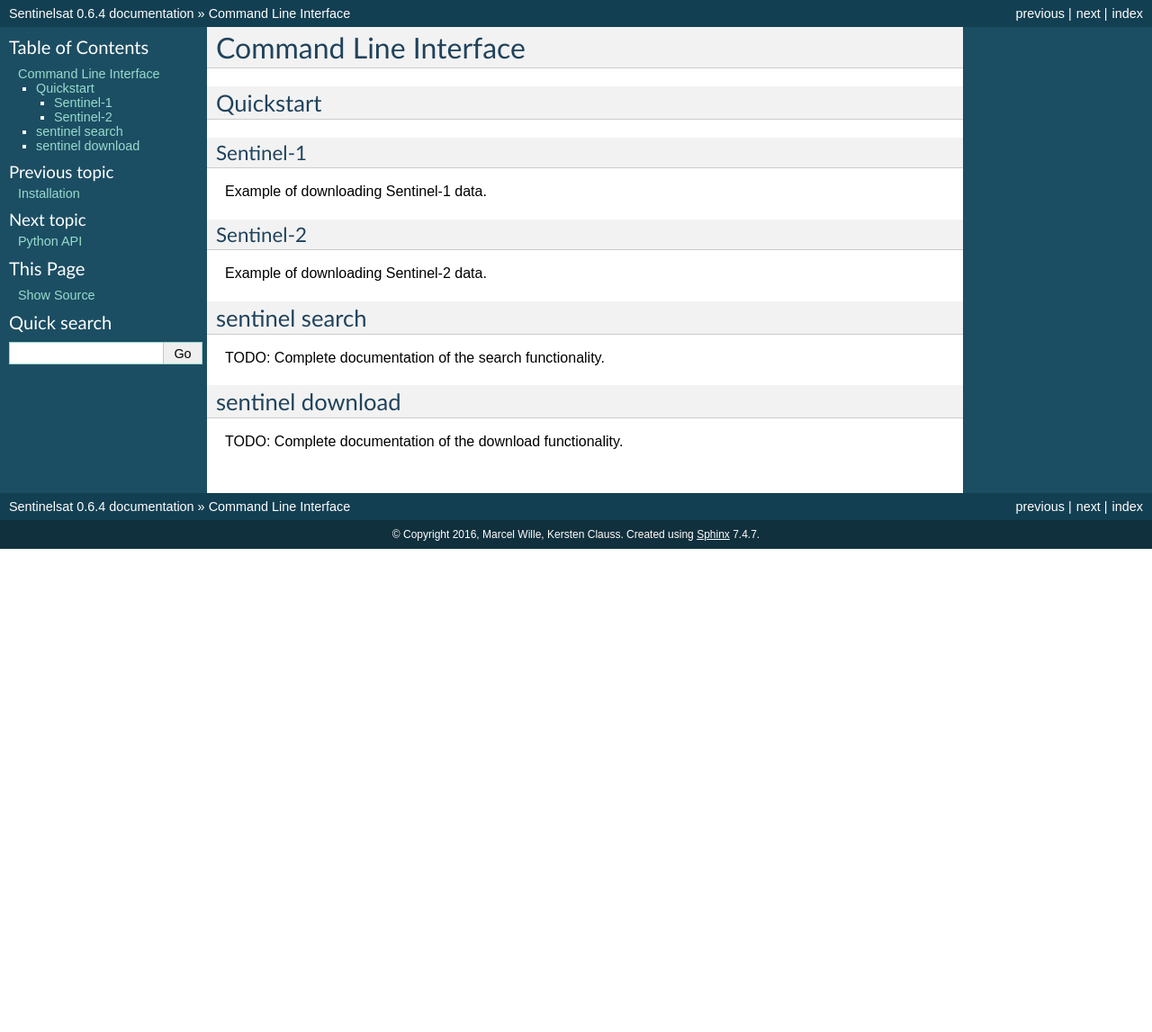
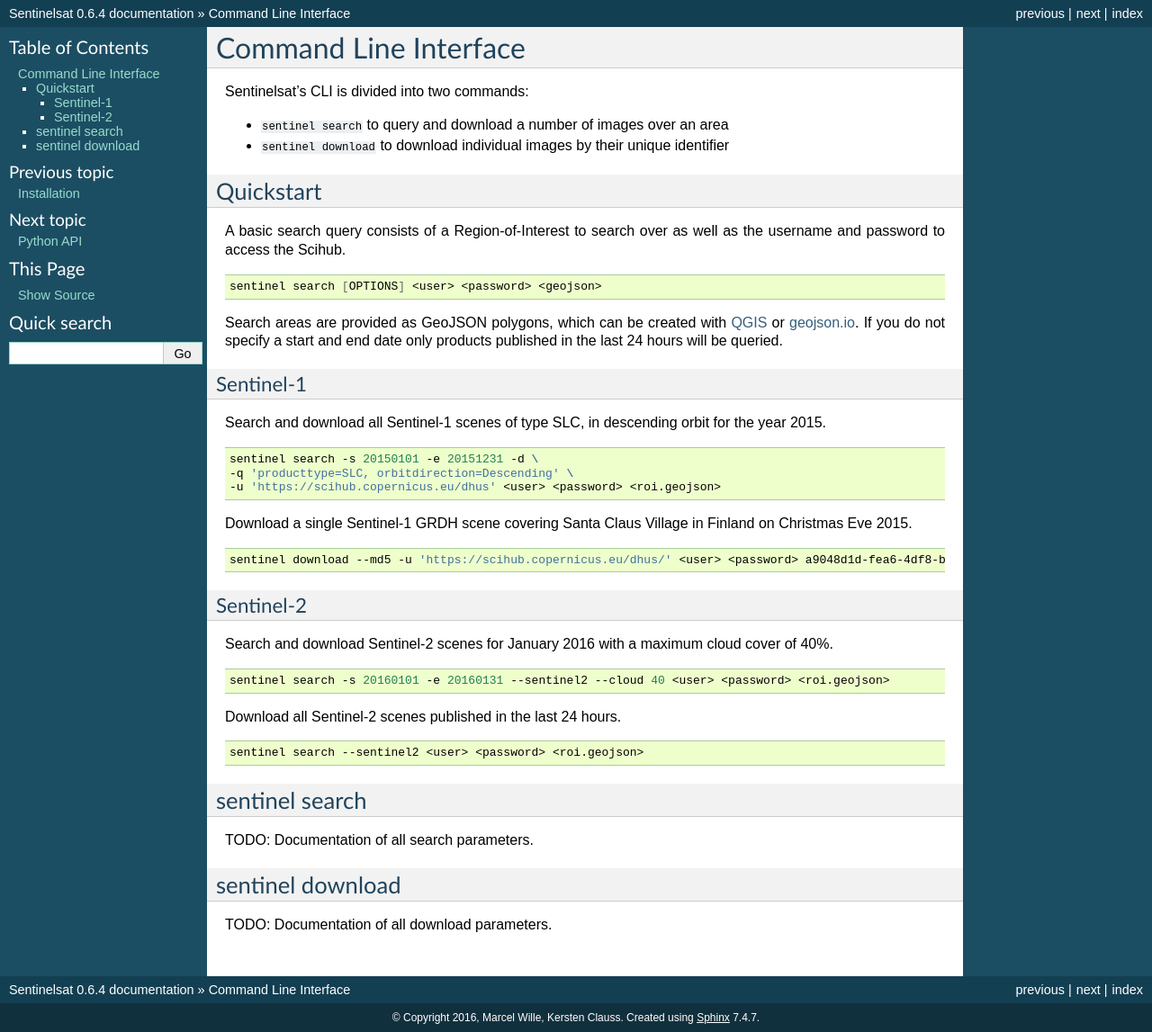
Before and after one commit to sentinelsat/sentinelsat, a Sphinx documentation site: the page built from docs/cli.rst, in a window 1280 px wide. Shown: the whole page at 90% size. Built offline with Sphinx 7.4.7, drawn with Linux system fonts in a browser that asks for light colours; before the commit the page ends 900 px from its top, so only the background shows below that.

Commit message:
command line documentation

```diff
--- a/docs/cli.rst
+++ b/docs/cli.rst
@@ -3,25 +3,68 @@
 Command Line Interface
 ======================
 
+Sentinelsat's CLI is divided into two commands:
+
+- ``sentinel search`` to query and download a number of images over an area
+- ``sentinel download`` to download individual images by their unique identifier
+
 Quickstart
 ----------
+
+A basic search query consists of a Region-of-Interest to search
+over as well as the username and password to access the Scihub.
+
+.. code-block:: bash
+
+  sentinel search [OPTIONS] <user> <password> <geojson>
+
+Search areas are provided as GeoJSON polygons, which can be created with
+`QGIS <http://qgis.org/en/site/>`_ or `geojson.io <http://geojson.io>`_.
+If you do not specify a start and end date only products published in the last
+24 hours will be queried.
 
 Sentinel-1
 ~~~~~~~~~~
 
-Example of downloading Sentinel-1 data.
+Search and download all Sentinel-1 scenes of type SLC, in descending
+orbit for the year 2015.
+
+.. code-block:: bash
+
+  sentinel search -s 20150101 -e 20151231 -d \
+  -q 'producttype=SLC, orbitdirection=Descending' \
+  -u 'https://scihub.copernicus.eu/dhus' <user> <password> <roi.geojson>
+
+Download a single Sentinel-1 GRDH scene covering Santa Claus Village in Finland
+on Christmas Eve 2015.
+
+.. code-block:: bash
+
+  sentinel download --md5 -u 'https://scihub.copernicus.eu/dhus/' <user> <password> a9048d1d-fea6-4df8-bedd-7bcb212be12e
+
 
 Sentinel-2
 ~~~~~~~~~~
 
-Example of downloading Sentinel-2 data.
+Search and download Sentinel-2 scenes for January 2016 with a maximum cloud
+cover of 40%.
+
+.. code-block:: bash
+
+  sentinel search -s 20160101 -e 20160131 --sentinel2 --cloud 40 <user> <password> <roi.geojson>
+
+Download all Sentinel-2 scenes published in the last 24 hours.
+
+.. code-block:: bash
+
+  sentinel search --sentinel2 <user> <password> <roi.geojson>
 
 sentinel search
 ---------------
 
-TODO: Complete documentation of the search functionality.
+TODO: Documentation of all search parameters.
 
 sentinel download
 -----------------
 
-TODO: Complete documentation of the download functionality.
+TODO: Documentation of all download parameters.
--- a/docs/install.rst
+++ b/docs/install.rst
@@ -3,7 +3,8 @@
 Installation
 ============
 
-Sentinelsat depends on `homura <https://github.com/shichao-an/homura>`_, which depends on `PycURL <http://pycurl.sourceforge.net/>`_.
+Sentinelsat depends on `homura <https://github.com/shichao-an/homura>`_, which
+depends on `PycURL <http://pycurl.sourceforge.net/>`_.
 
 Unix
 ----
```
Also changed, not shown: docs/index.rst (+4 -8 lines), docs/intro.rst (deleted, +0 -26 lines).
